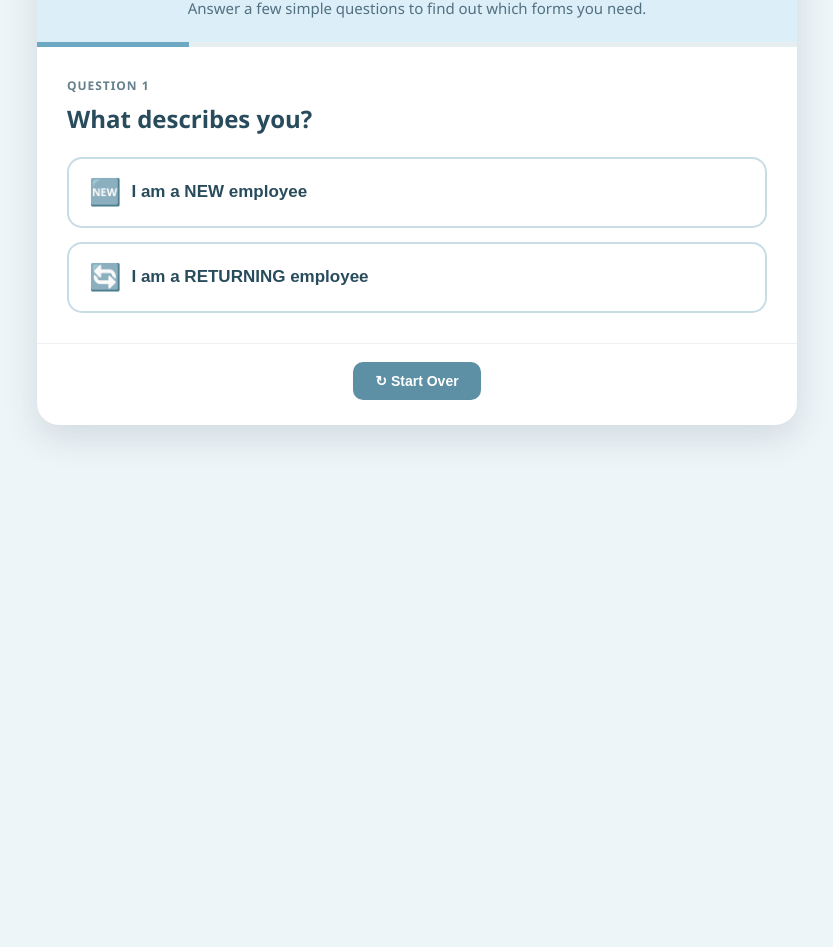
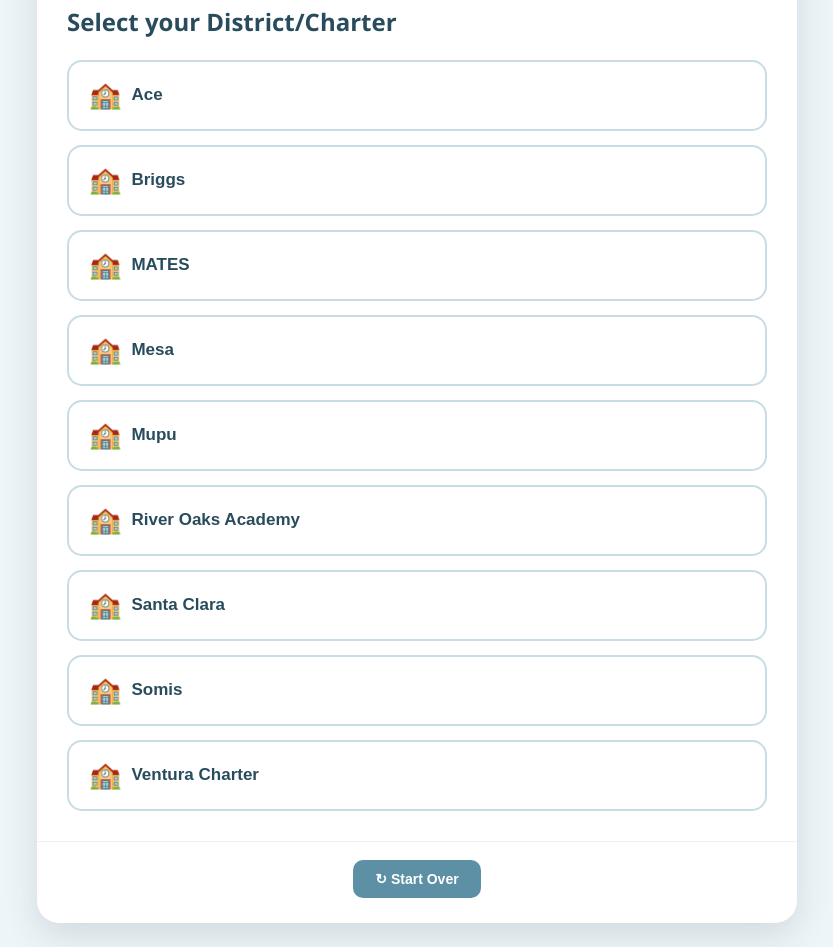
Before and after one commit to lstile92/health-welfare-enrollment-helper, a plain HTML site: page index.html in a window 1280 px wide. Shown: the part 254-1201 px from the top of the page, without its empty margins (223-1056 px from the left). Before the commit the page ends 800 px from the top, so only its background shows below. Drawn offline with Linux system fonts and the light colour scheme.

Commit message:
Add District/Charter selection as Question 1

```diff
--- a/index.html
+++ b/index.html
@@ -75,6 +75,22 @@ const SETTINGS = {
 
   // The sentence underneath the title
   subtitle: "Answer a few simple questions to find out which forms you need.",
+
+  // -------------------------------------------------------
+  // DISTRICTS/CHARTERS
+  // -------------------------------------------------------
+
+  districts: [
+    "Ace",
+    "Briggs",
+    "MATES",
+    "Mesa",
+    "Mupu",
+    "River Oaks Academy",
+    "Santa Clara",
+    "Somis",
+    "Ventura Charter"
+  ],
 
   // -------------------------------------------------------
   // NEW EMPLOYEES
@@ -172,9 +188,25 @@ document.getElementById("subtitle").textContent=SETTINGS.subtitle;
 function bar(n){progress.style.width=n+"%"}
 
 function startOver(){
-  bar(20);
+  bar(10);
+  let districtButtons = "";
+  SETTINGS.districts.forEach(function(district){
+    districtButtons += '<button class="choice" onclick="selectDistrict(\''+district+'\')"><span class="emoji">🏫</span>'+district+'</button>';
+  });
+
   content.innerHTML=
   '<div class="step">Question 1</div>'+
+  '<h2>Select your District/Charter</h2>'+
+  '<div class="choices">'+
+  districtButtons+
+  '</div>';
+}
+
+function selectDistrict(district){
+  window.selectedDistrict = district;
+  bar(25);
+  content.innerHTML=
+  '<div class="step">Question 2</div>'+
   '<h2>What describes you?</h2>'+
   '<div class="choices">'+
   '<button class="choice" onclick="newEmployee()"><span class="emoji">🆕</span>I am a <b>NEW employee</b></button>'+
@@ -186,7 +218,7 @@ function newEmployee(){
   const x=SETTINGS.newEmployee;
   bar(50);
   content.innerHTML=
-  '<div class="step">Question 2</div>'+
+  '<div class="step">Question 3</div>'+
   '<h2>'+x.question+'</h2>'+
   '<div class="choices">'+
   '<button class="choice" onclick="newYes()"><span class="emoji">✅</span>'+x.electInsurance.button+'</button>'+
@@ -198,7 +230,7 @@ function returningEmployee(){
   const x=SETTINGS.returningEmployee;
   bar(50);
   content.innerHTML=
-  '<div class="step">Question 2</div>'+
+  '<div class="step">Question 3</div>'+
   '<h2>'+x.question+'</h2>'+
   '<div class="choices">'+
   '<button class="choice" onclick="samePlan()"><span class="emoji">👍</span>'+x.samePlan.button+'</button>'+
@@ -231,6 +263,7 @@ function showResult(data){
   '</div><br>'+
   '<div class="result">'+
   '<h3>'+data.title+'</h3>'+
+  '<p><strong>District/Charter:</strong> '+window.selectedDistrict+'</p>'+
   '<ul>'+forms+'</ul>'+
   note+
   '</div>';
```
